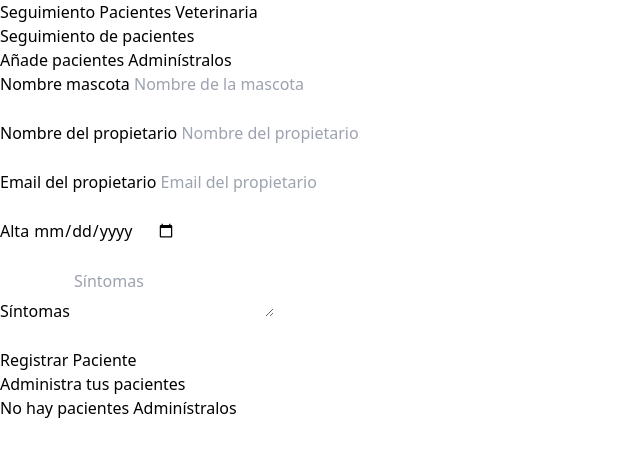
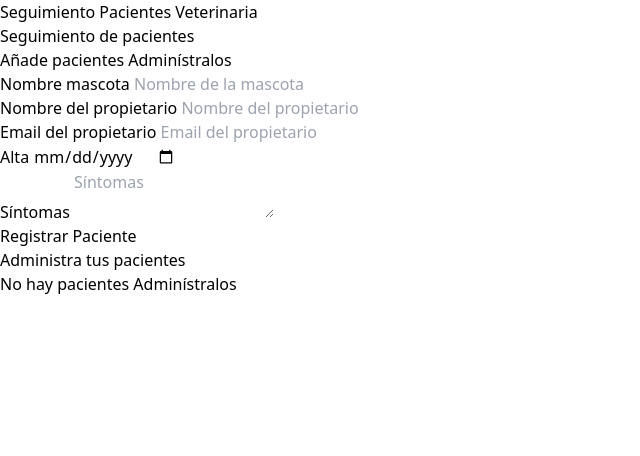
Before and after one commit to leidert11/admin_pacientes, a Vue app: page / in a window 1280 px wide. Shown: the top 456 px of the page, without its empty margins (0-640 px from the left). Built offline with nearby package versions, Linux system fonts and the light colour scheme.

Commit message:
feat: :sparkles: se agrega slots para manejar los mensajes de error

```diff
--- a/src/components/ErrorMessage.vue
+++ b/src/components/ErrorMessage.vue
@@ -1,23 +1,16 @@
-<!-- ErrorMessage.vue -->
 <template>
   <div class="error-message">
-      <p v-if="message" class="text-red-600 text-sm">{{ message }}</p>
+    <slot></slot>
   </div>
 </template>
 
 <script setup>
-  const props = defineProps({
-    message: {
-      type: String,
-      required: false,
-      default: ''
-    }
-  })
 </script>
 
 <style scoped>
 .error-message {
-    min-height: 1.3rem; /* Aumenta esto según sea necesario */
-    margin-top: 0.25rem; /* Espacio entre el input y el mensaje de error */
+  min-height: 1rem;
+  max-height: 1rem;
+  overflow: hidden;
 }
 </style>
--- a/src/components/Formulario.vue
+++ b/src/components/Formulario.vue
@@ -95,7 +95,11 @@ const editarBoton = computed(() => props.id)
           @input="$emit('update:nombre', $event.target.value)"
           :class="{'border-red-500': errors.nombre}"
         />
-        <ErrorMessage :message="errors.nombre" />
+        <div class="h-6">
+          <ErrorMessage v-if="errors.nombre">
+            <p class="text-red-600 text-sm">{{ errors.nombre }}</p>
+          </ErrorMessage>
+        </div>
       </div>
 
       <!-- Nombre del propietario -->
@@ -112,7 +116,11 @@ const editarBoton = computed(() => props.id)
           @input="$emit('update:propietario', $event.target.value)"
           :class="{'border-red-500': errors.propietario}"
         />
-        <ErrorMessage :message="errors.propietario" />
+        <div class="h-6">
+          <ErrorMessage v-if="errors.propietario">
+            <p class="text-red-600 text-sm">{{ errors.propietario }}</p>
+          </ErrorMessage>
+        </div>
       </div>
 
       <!-- Email del propietario -->
@@ -129,7 +137,11 @@ const editarBoton = computed(() => props.id)
           @input="$emit('update:email', $event.target.value)"
           :class="{'border-red-500': errors.email}"
         />
-        <ErrorMessage :message="errors.email" />
+        <div class="h-6">
+          <ErrorMessage v-if="errors.email">
+            <p class="text-red-600 text-sm">{{ errors.email }}</p>
+          </ErrorMessage>
+        </div>
       </div>
 
       <!-- Fecha de alta -->
@@ -146,7 +158,11 @@ const editarBoton = computed(() => props.id)
           @input="$emit('update:alta', $event.target.value)"
           :class="{'border-red-500': errors.alta}"
         />
-        <ErrorMessage :message="errors.alta" />
+        <div class="h-6">
+          <ErrorMessage v-if="errors.alta">
+            <p class="text-red-600 text-sm">{{ errors.alta }}</p>
+          </ErrorMessage>
+        </div>
       </div>
 
       <!-- Síntomas -->
@@ -162,7 +178,11 @@ const editarBoton = computed(() => props.id)
           @input="$emit('update:sintomas', $event.target.value)"
           :class="{'border-red-500': errors.sintomas}"
         ></textarea>
-        <ErrorMessage :message="errors.sintomas" />
+        <div class="h-6">
+          <ErrorMessage v-if="errors.sintomas">
+            <p class="text-red-600 text-sm">{{ errors.sintomas }}</p>
+          </ErrorMessage>
+        </div>
       </div>
 
       <input
```
Lines whose indentation alone changed are shown as unchanged.
